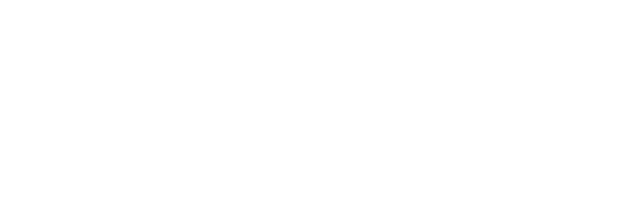
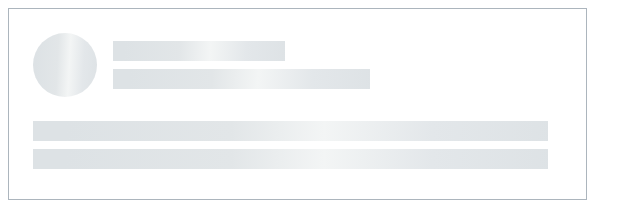
Before and after one commit to js-tasks-ru/htmlcss-20231222_gornyy2002, a website: page 04-lection2/02-skeleton/index.html in a window 1280 px wide. Shown: the whole page, without its empty margins (0-642 px from the left). Drawn offline with Linux system fonts and the light colour scheme.

Commit message:
solution dz2 from mod 4

```diff
--- a/04-lection2/02-skeleton/index.html
+++ b/04-lection2/02-skeleton/index.html
@@ -6,6 +6,20 @@
         <link rel="stylesheet" href="./skeleton.css">
     </head>
     <body>
+        <div class="skeleton">
+            <div class="skeleton__head">
+                <div class="skeleton__photo">
 
+                </div>
+                <div class="skeleton__info">
+                    <div class="skeleton__up"></div>
+                    <div class="skeleton__down"></div>
+                </div>
+            </div>
+            <div class="skeleton__body">
+                <div class="skeleton__upText"></div>
+                <div class="skeleton__downText"></div>
+            </div>
+        </div>
     </body>
 </html>
--- a/04-lection2/02-skeleton/skeleton.css
+++ b/04-lection2/02-skeleton/skeleton.css
@@ -0,0 +1,55 @@
+:root{
+    --linear-gradient: linear-gradient(93deg, #DDE2E5 6.44%, #E2E6E8 38.47%, #F3F5F5 56.48%, #E3E7EA 77.5%, #DDE2E5 102.52%);
+}
+
+.skeleton{
+    display: block;
+    width: 579px;
+    height: 192px; /* почему то блок больше, чем заданные размеры */
+    border: 1px solid #ACB5BD;
+    padding: 24px 40px 32px 24px;
+    box-sizing: border-box;
+
+}
+.skeleton__head{
+    display: flex;
+    justify-content: start;
+    align-items: center;
+    margin-bottom: 24px;
+}
+.skeleton__photo{
+    width: 64px;
+    height: 64px;
+    border-radius: 50%;
+    background: var(--linear-gradient);
+    margin-right: 16px;
+}
+.skeleton__up{
+    background: var(--linear-gradient);
+    width: 172px;
+    height: 20px;
+    flex-shrink: 0;
+    margin-bottom: 8px;
+}
+.skeleton__down{
+    background: var(--linear-gradient);
+    width: 257px;
+    height: 20px;
+    flex-shrink: 0;
+}
+.skeleton__body{
+    display: flex;
+    flex-direction: column;
+    justify-content: start;
+
+}
+.skeleton__body > div[class^="skeleton__"]{
+    width: 515px;
+    height: 20px;
+    flex-shrink: 0;
+    background: var(--linear-gradient);
+}
+
+.skeleton__upText{
+    margin-bottom: 8px;
+}
```
